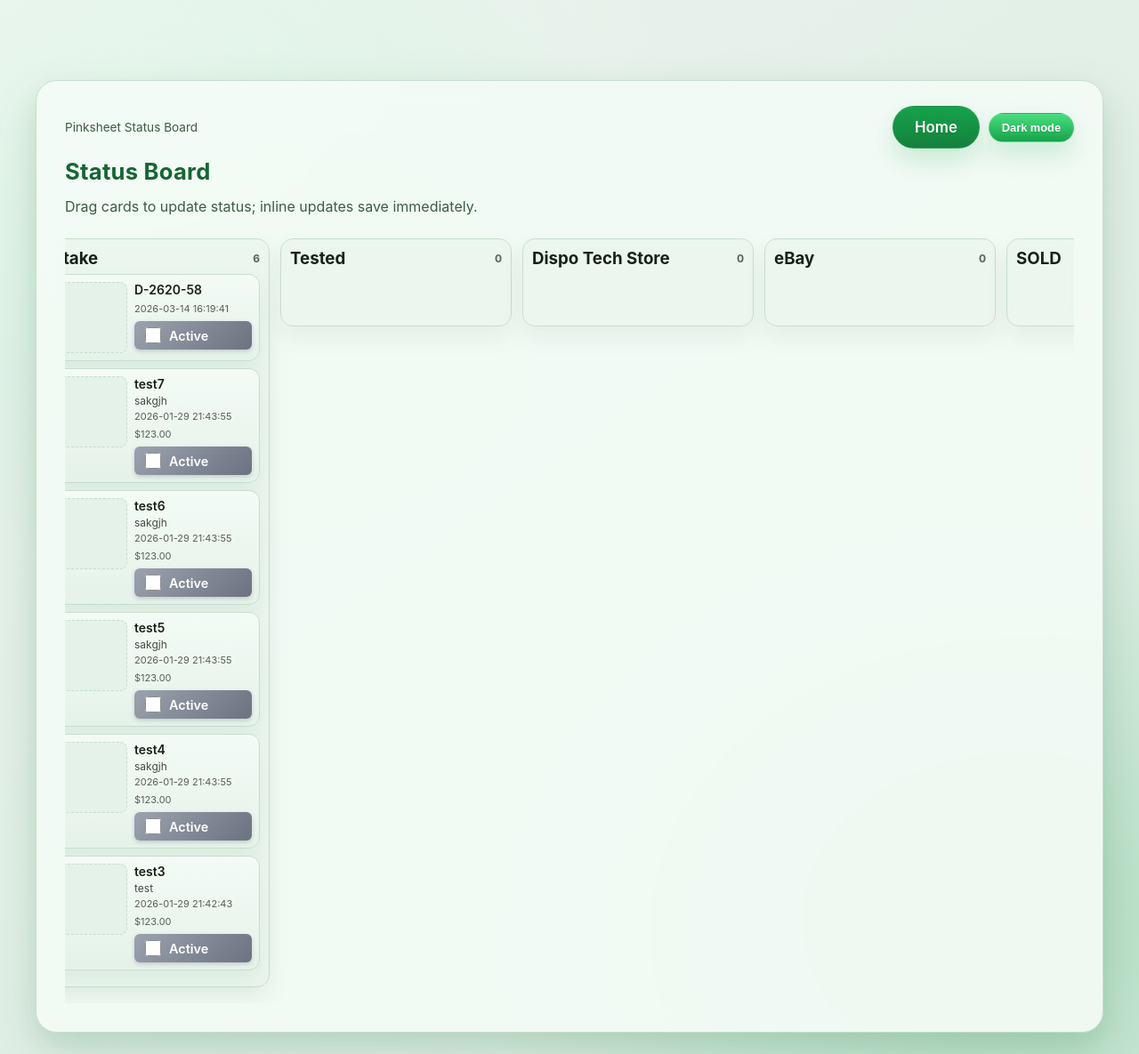
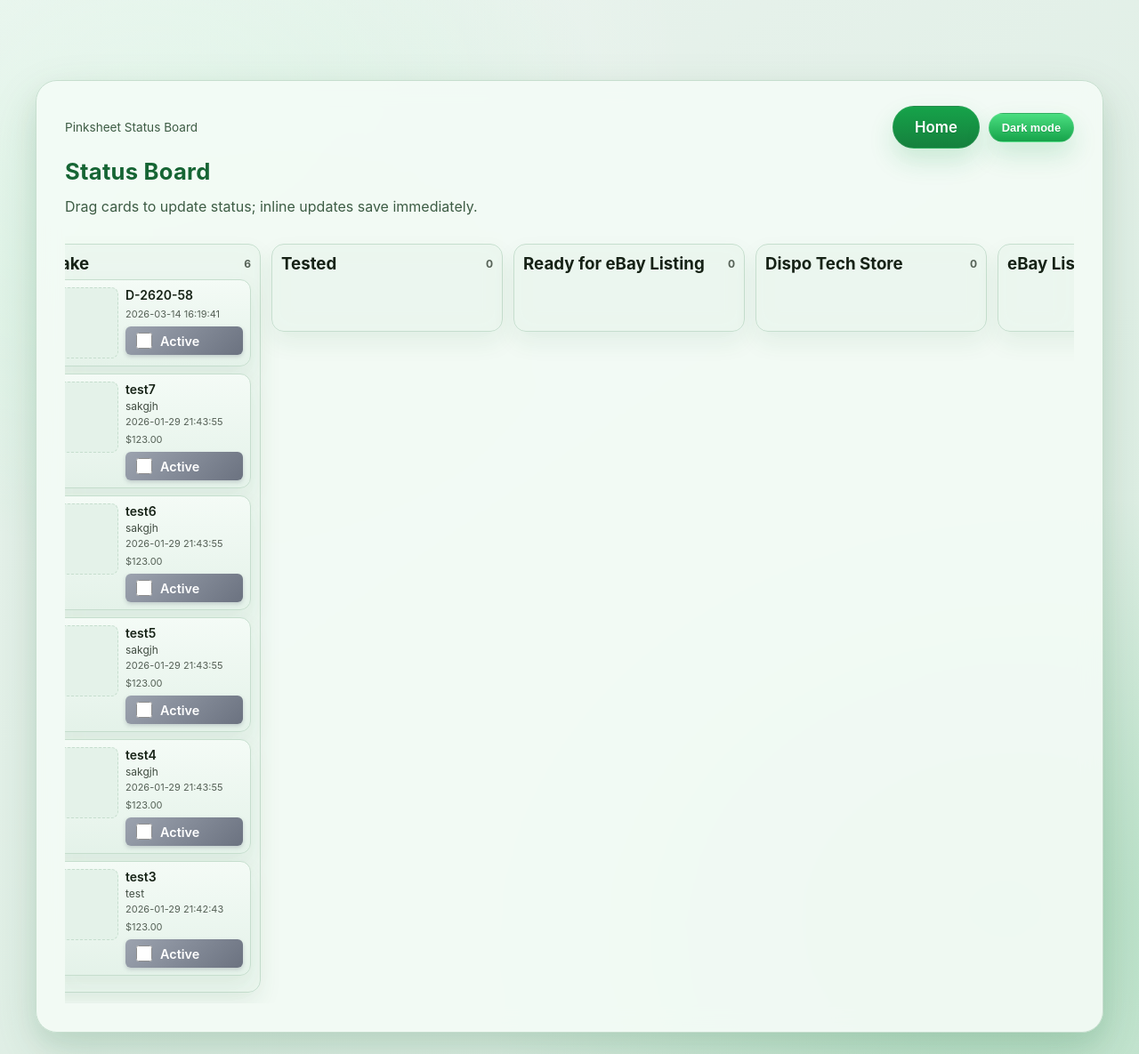
Before and after one commit to MrZech/pinksheet, a PHP site: page /kanban.php in a window 1280 px wide. Shown: the whole page at 89% size. Run offline with PHP 8.4, Linux system fonts and the light colour scheme; data comes from the database, SQL or seed files in the repository.

Commit message:
Kanban: add Ready for eBay Listing lane, rename eBay to eBay Listed, scrollbar to top; print width fix; green theme

```diff
--- a/home.php
+++ b/home.php
@@ -6,7 +6,7 @@
 $isLookupPage = $scriptName === 'lookup.php';
 $currentPage = $isLookupPage ? 'lookup' : 'home';
 const HOME_DB_PATH = __DIR__ . '/data/intake.sqlite';
-$statusOptions = ['Intake', 'Tested', 'Dispo Tech Store', 'eBay', 'SOLD'];
+$statusOptions = ['Intake', 'Tested', 'Ready for eBay Listing', 'Dispo Tech Store', 'eBay Listed', 'SOLD'];
 $lookupSuggestions = [];
 $listedItems = [];
 $listedThumbs = [];
@@ -1216,7 +1216,7 @@
             actionsTd.appendChild(priceBadge);
           }
           var inlineStatus = document.createElement('select');
-          ['','Intake','Tested','Dispo Tech Store','eBay','SOLD'].forEach(function (opt) {
+          ['','Intake','Tested','Ready for eBay Listing','Dispo Tech Store','eBay Listed','SOLD'].forEach(function (opt) {
             var o = document.createElement('option');
             o.value = opt;
             o.textContent = opt || 'Set status';
--- a/index.php
+++ b/index.php
@@ -336,7 +336,7 @@
 
 function statusOptions(): array
 {
-    return ['Intake', 'Tested', 'Dispo Tech Store', 'eBay', 'SOLD'];
+    return ['Intake', 'Tested', 'Ready for eBay Listing', 'Dispo Tech Store', 'eBay Listed', 'SOLD'];
 }
 
 function baseWhatIsItOptions(): array
--- a/kanban.php
+++ b/kanban.php
@@ -24,7 +24,7 @@
     // ignore
 }
 
-$lanes = ['Intake', 'Tested', 'Dispo Tech Store', 'eBay', 'SOLD'];
+$lanes = ['Intake', 'Tested', 'Ready for eBay Listing', 'Dispo Tech Store', 'eBay Listed', 'SOLD'];
 $cards = [];
 $thumbs = [];
 $items = $pdo->query("
@@ -119,6 +119,8 @@
       overflow-y: visible;
       overscroll-behavior-x: contain;
       padding: 12px 0 18px;
+      /* Show scrollbar at top by flipping the element */
+      transform: rotateX(180deg);
     }
 
     .kanban-board {
@@ -130,6 +132,8 @@
       width: max-content;
       min-width: 100%;
       margin-inline: auto;
+      /* Flip back so content reads normally */
+      transform: rotateX(180deg);
     }
     .kanban-lane {
       display: flex;
```
